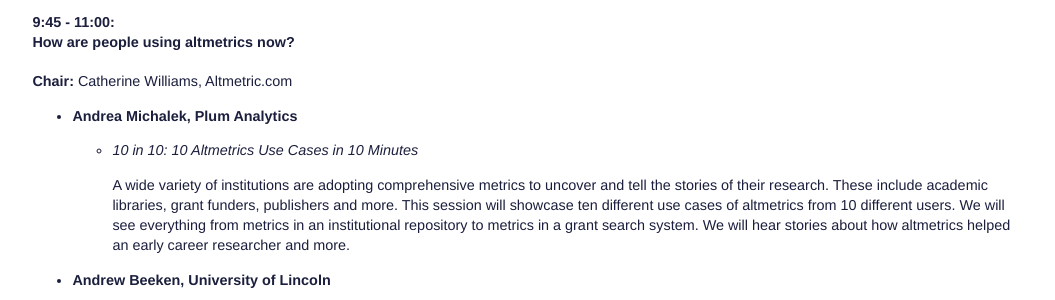
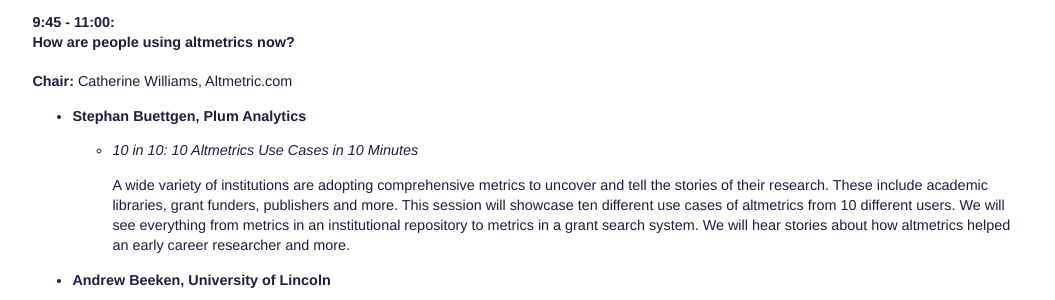
Before and after one commit to amconference/amconference.github.io, a Jekyll site: the page built from schedule/details.html, in a window 1280 px wide and 900 px high, scrolled down 6817 px. Shown: the part 152-452 px from the top of the window, without its empty margins (112-1167 px from the left). Built offline with Jekyll 4.4.1, drawn with Linux system fonts in a browser that asks for light colours; nearby versions of some CDN libraries.

Commit message:
stephanedit

```diff
--- a/_layouts/schedule-details.html
+++ b/_layouts/schedule-details.html
@@ -270,7 +270,7 @@
 
   <ul>
   <li>
-  <p><strong>Andrea Michalek, Plum Analytics</strong></p>
+  <p><strong>Stephan Buettgen, Plum Analytics</strong></p>
 
   <ul>
   <li>
--- a/_layouts/schedule.html
+++ b/_layouts/schedule.html
@@ -112,7 +112,7 @@
         <td><a href="/schedule/details.html#altmetrics-now">How are people using altmetrics now?</a></td>
         <td>
           <strong>Chair: Catherine Williams, Altmetric.com</strong>
-          <br/>Andrea Michalek, Plum Analytics
+          <br/>Stephan Buettgen, Plum Analytics
           <br/>Andrew Beeken, Research Information Services Developer, University of Lincoln
           <br/>Chantelle Rijs, Network Project Lead, Frontiers
           <br/>Tuija Sonkkila, Leadership Support Services, Aalto University
```
